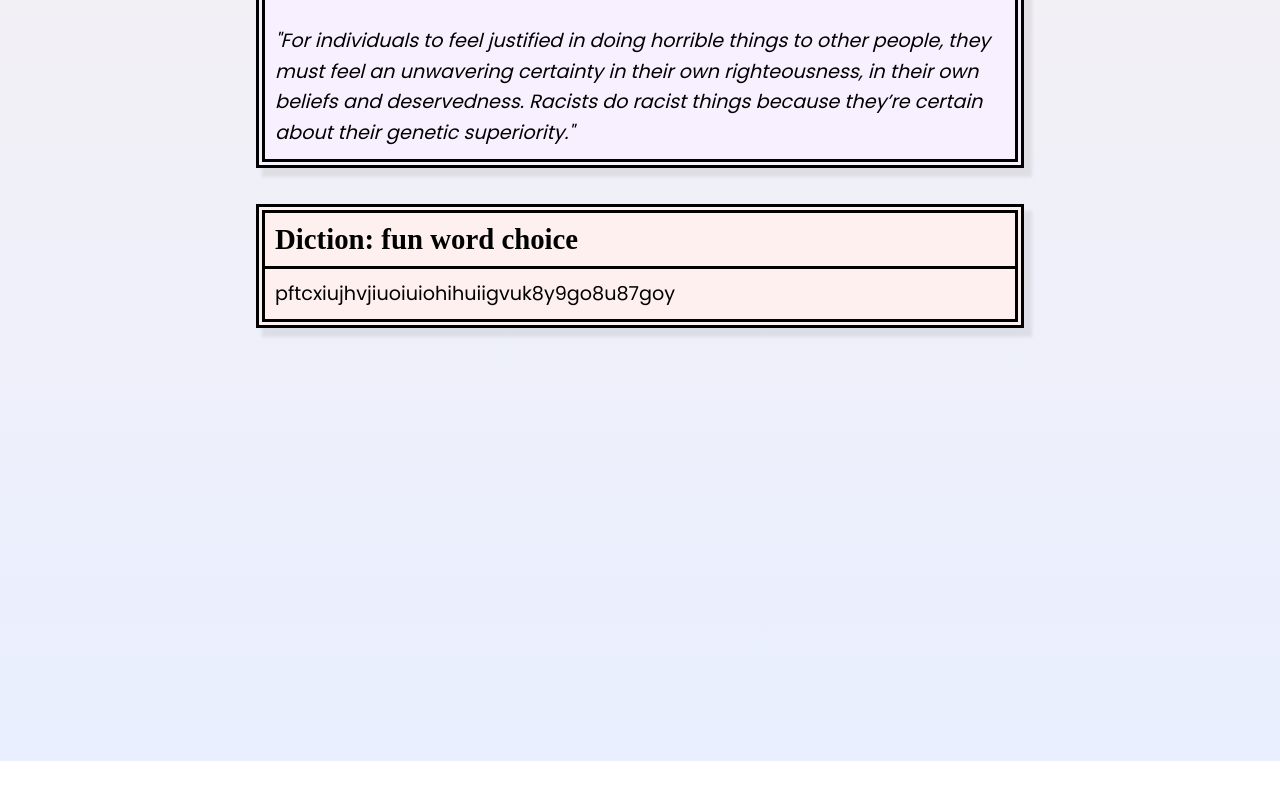
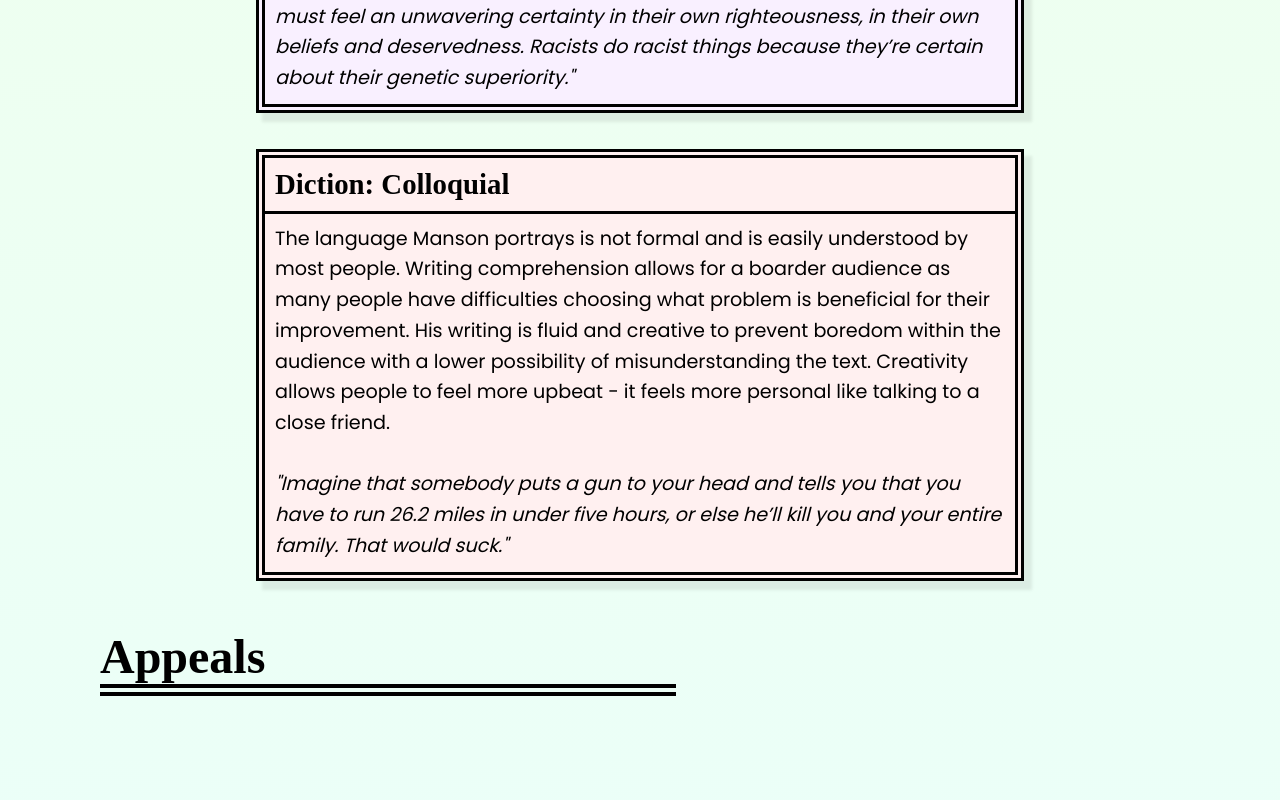
Before and after one commit to truongmleon/ENG111-Portfolio, a React (Vite) app: page / in a window 1280 px wide. Shown: the part 8071-8871 px from the top of the page. Before the commit the page ends 8832 px from the top, so only its background shows below. Built offline with nearby package versions, Linux system fonts and the light colour scheme; a web font is replaced by a local one.

Commit message:
arangements done

```diff
--- a/src/components/WritingAnalysis.tsx
+++ b/src/components/WritingAnalysis.tsx
@@ -46,12 +46,23 @@ const Writing = () => {
             <br />
             <div className="flex">
                 <div data-aos="zoom-in" id="content-diction">
-                <h4 data-aos="fade-right" className="content-titles">Diction: fun word choice</h4>
+                <h4 data-aos="fade-right" className="content-titles">Diction: Colloquial</h4>
                 <p data-aos="fade-left" className="content-text">
-                    pftcxiujhvjiuoiuiohihuiigvuk8y9go8u87goy
+                The language Manson portrays is not formal and is easily understood by most people. Writing comprehension allows for a boarder audience as many people have difficulties choosing what problem is beneficial for their improvement. His writing is fluid and creative to prevent boredom within the audience with a lower possibility of misunderstanding the text. Creativity allows people to feel more upbeat - it feels more personal like talking to a close friend.
+                <br />
+                <br />
+                <i>
+                "Imagine that somebody puts a gun to your head and tells you that you have
+                to run 26.2 miles in under five hours, or else he’ll kill you and your entire
+                family. That would suck."
+                </i>
                 </p>
                 </div>
             </div>
+            </article>
+
+            <article>
+            <h3 data-aos="zoom-in" className="analysis-header">Appeals</h3>
             </article>
         </div>
     )
--- a/src/styles/outline/styles.css
+++ b/src/styles/outline/styles.css
@@ -7,10 +7,10 @@
 
 body, html {
   overflow-x: hidden;
-  height: calc(100% + 251em);
+  height: calc(100% + 351em);
   margin: 0;
   padding: 0;
-  background: linear-gradient(#fff1e9, #ffe9f9, #fff1e9, #f0ffe9, #fff1e9, #e9efff);
+  background: linear-gradient(#fff1e9, #ffe9f9, #fff1e9, #f0ffe9, #e9fffe, #e9efff);
 }
 
 img {
--- a/src/styles/outline/styles.scss
+++ b/src/styles/outline/styles.scss
@@ -14,10 +14,10 @@ $lexend: "Lexend Deca", sans-serif;
 
 body, html {
     overflow-x: hidden;
-    height: calc(100% + 251em);
+    height: calc(100% + 351em);
     margin: 0;
     padding: 0;
-    background: linear-gradient(#fff1e9, #ffe9f9, #fff1e9, #f0ffe9, #fff1e9, #e9efff);
+    background: linear-gradient(#fff1e9, #ffe9f9, #fff1e9, #f0ffe9, #e9fffe, #e9efff);
 }
 
 img {
--- a/src/styles/writinganalysis/styles.css
+++ b/src/styles/writinganalysis/styles.css
@@ -13,7 +13,7 @@
   position: relative;
   left: 100px;
   border-bottom: double 12px #000;
-  width: 40%;
+  width: 45%;
 }
 
 #content-arrangements, #content-diction, #content-devices {
--- a/src/styles/writinganalysis/styles.scss
+++ b/src/styles/writinganalysis/styles.scss
@@ -14,7 +14,7 @@
     position: relative;
     left: 100px;
     border-bottom: double 12px #000;
-    width: 40%;
+    width: 45%;
 }
 
 #content-arrangements, #content-diction, #content-devices {
```
